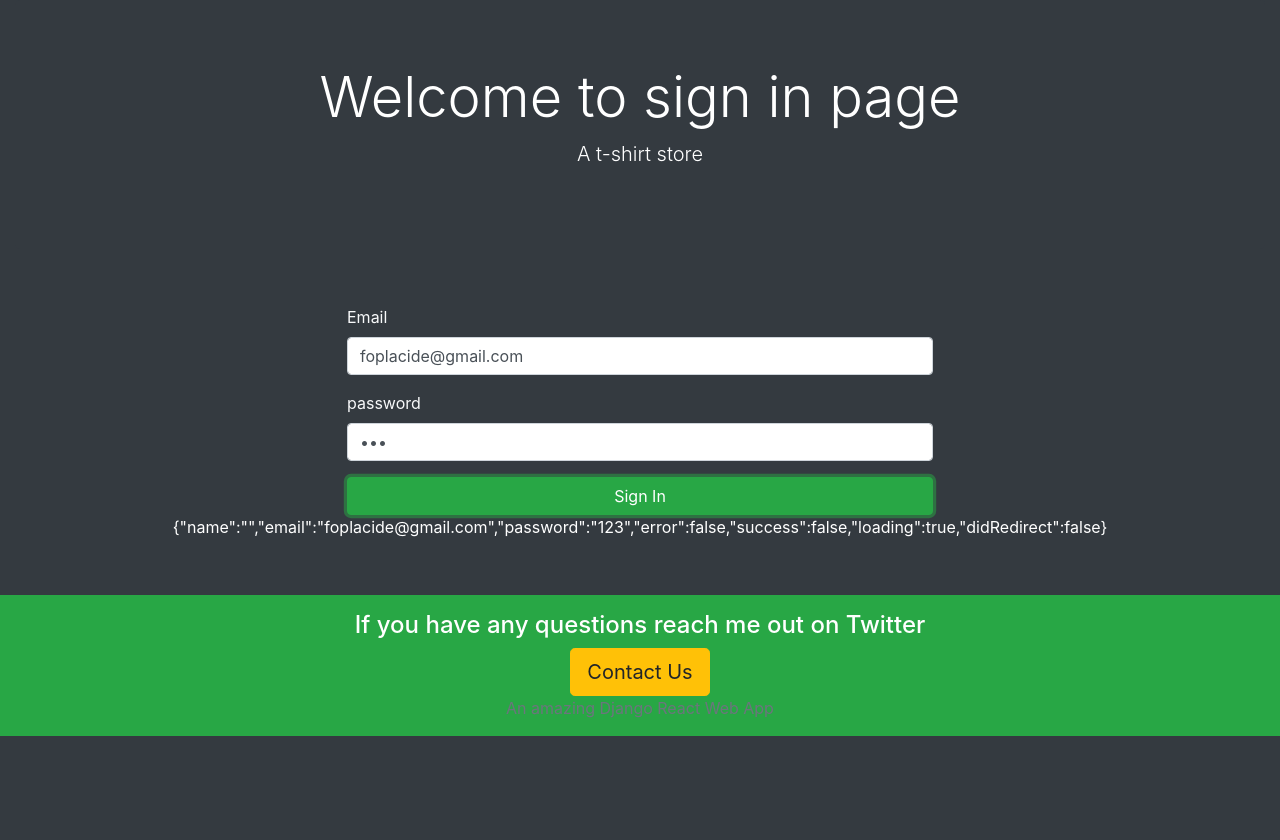
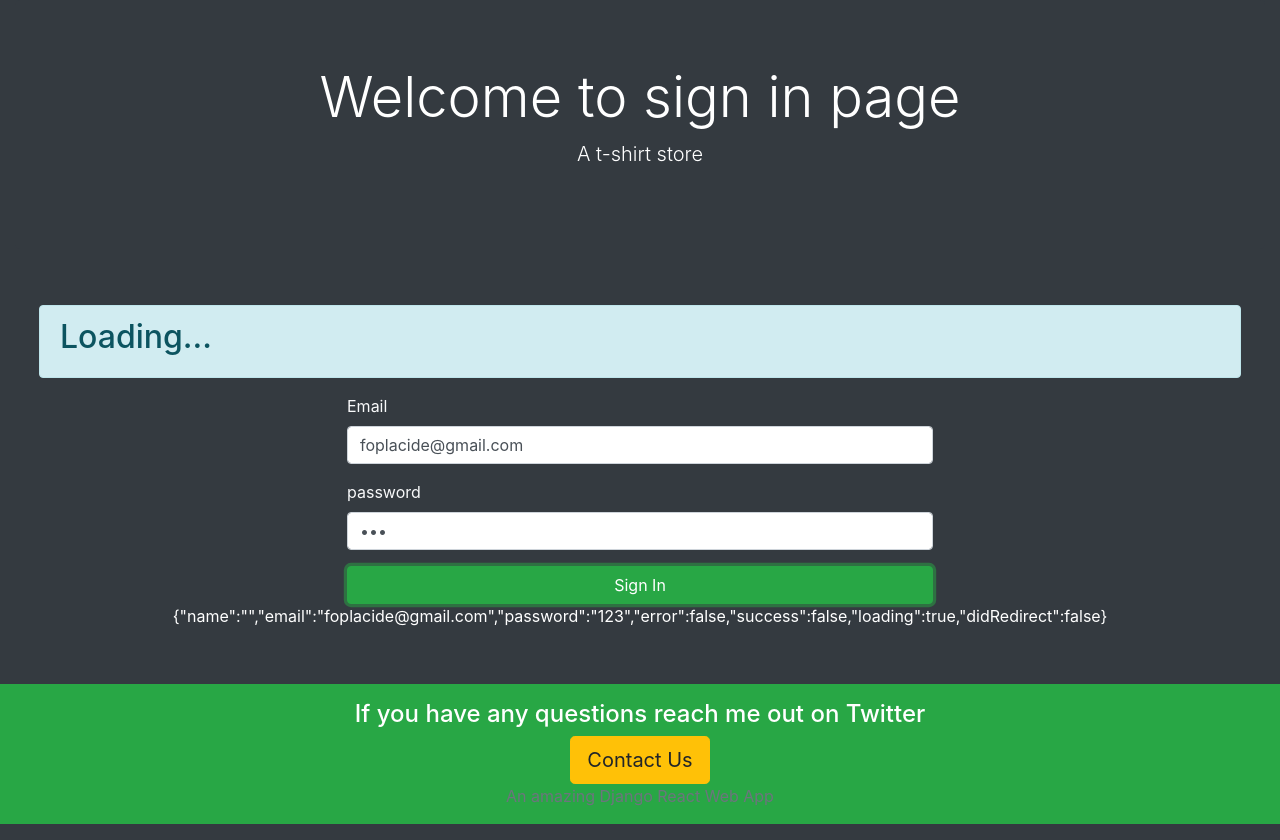
Before and after one commit to rigole/ecom, a React (Create React App) app in the folder ecom-frontend/: page /signin in a window 1280 px wide. Both pictures are taken after a click on the button "Sign In". Before the commit the page ends 800 px from the top, so only its background shows below. Built offline with nearby package versions, Linux system fonts and the light colour scheme; no server answers.

Commit message:
handling error and success message

```diff
--- a/ecom-frontend/src/user/Signin.js
+++ b/ecom-frontend/src/user/Signin.js
@@ -1,6 +1,6 @@
 import Base from "../core/Base";
 import React, {useState} from "react";
-import {Link} from "react-router-dom";
+import {Link, Navigate} from "react-router-dom";
 import {signin, authenticate, isAuthenticated } from "../auth/helper";
 
 const Signin = () => {
@@ -32,10 +32,35 @@ const Signin = () => {
                     let sessionToken = data.token
                     authenticate(sessionToken, () => {
                         console.log("Token added")
+                        setValues({
+                            ...values,
+                            didRedirect: true,
+                        })
+                    })
+                } else {
+                    setValues({
+                        ...values,
+                        loading: false,
                     })
                 }
             })
             .catch((err) => console.log(err))
+    }
+
+    const performRedirect = () => {
+        if (isAuthenticated()){
+            return <Navigate to="/" />
+        }
+    }
+
+    const loadingMessage = () => {
+        return (
+            loading && (
+                <div className="alert alert-info">
+                    <h2>Loading...</h2>
+                </div>
+            )
+        )
     }
      const successMessage = () => {
             return (
@@ -116,10 +141,12 @@ const Signin = () => {
 
     return (
         <Base title=" Welcome to sign in page" description=" A t-shirt store">
+            {loadingMessage()}
             {SignInForm()}
             <p className="text-center">
                 {JSON.stringify(values)}
             </p>
+            {performRedirect()}
         </Base>
     )
 }
```
Also changed, not shown: 1 other file (tests, documents, lock files or other folders).
